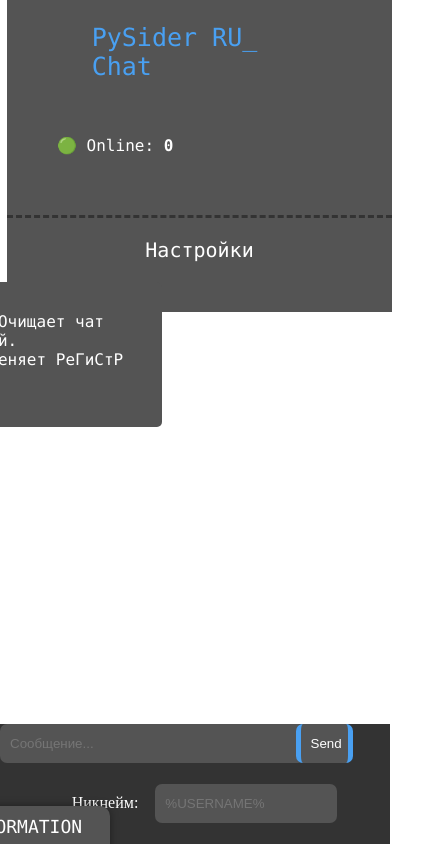
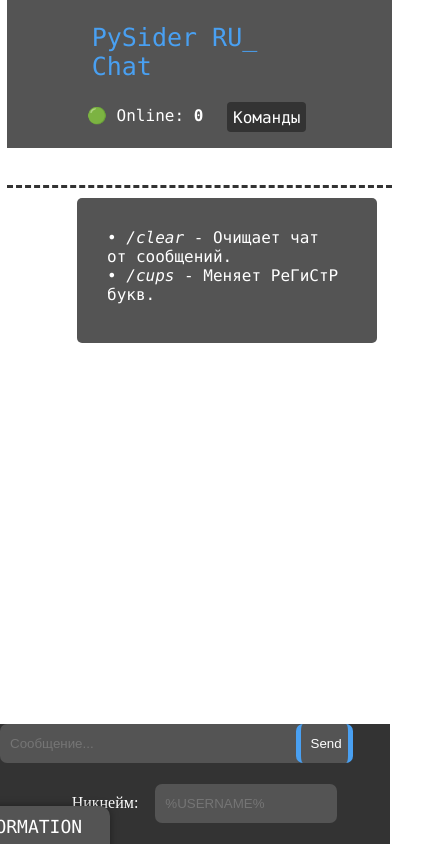
Before and after one commit to DanilTap/Node-web-chat, a website: page site/index.html in a window 390 px wide. Both pictures are taken after a click on the button "Команды". Shown: the whole page, 422 px wide, since content can reach past the window. Drawn offline with nearby package versions, Linux system fonts and the light colour scheme; no server answers.

Commit message:
Update style.css

```diff
--- a/site/style.css
+++ b/site/style.css
@@ -55,6 +55,25 @@ body {
 		width: 385px !important;
 		top: -10px !important;
 		right: -10px !important;
+		height: 150px !important;
+	}
+
+	#users_online {
+		position: relative;
+		margin-top: 0px !important;
+		left: 30px !important;
+	}
+
+	#commands {
+		position: relative;
+		margin-top: -150px;
+		left: 200px;
+	}
+
+	#commands_list {
+		position: relative;
+		left: 70px;
+		top: 200px;
 	}
 
 	.pUsername {
```
